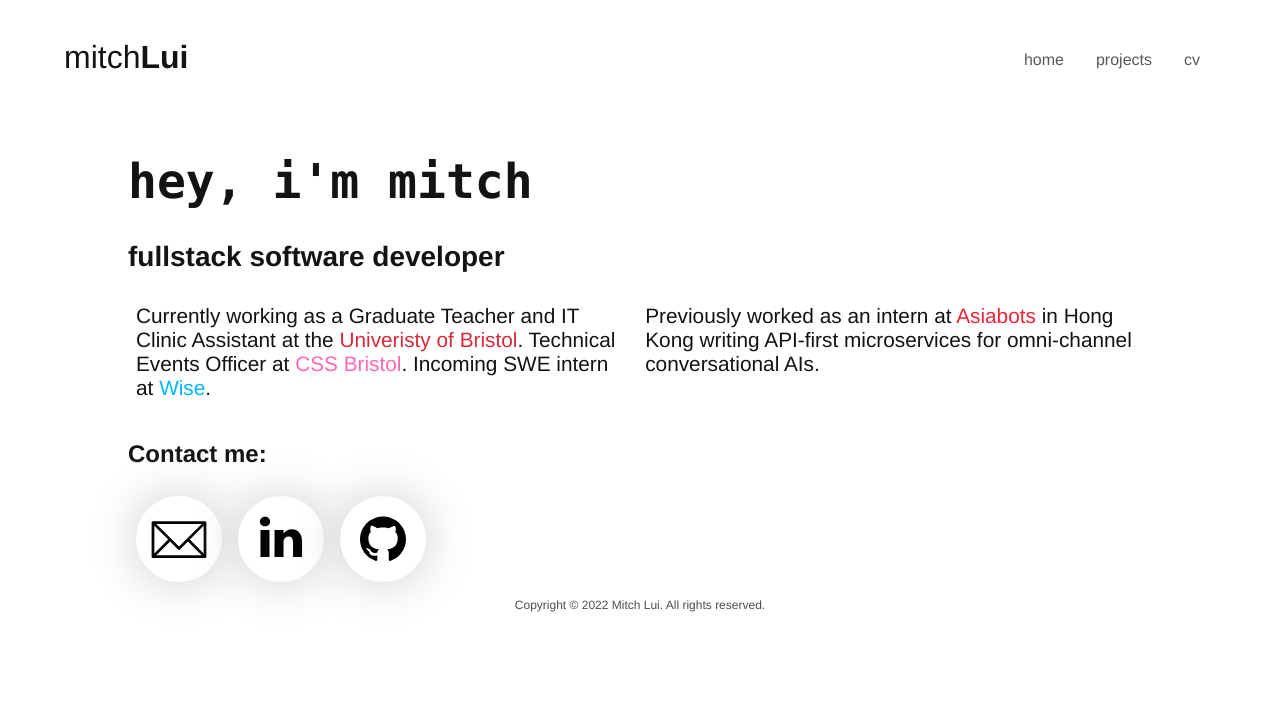
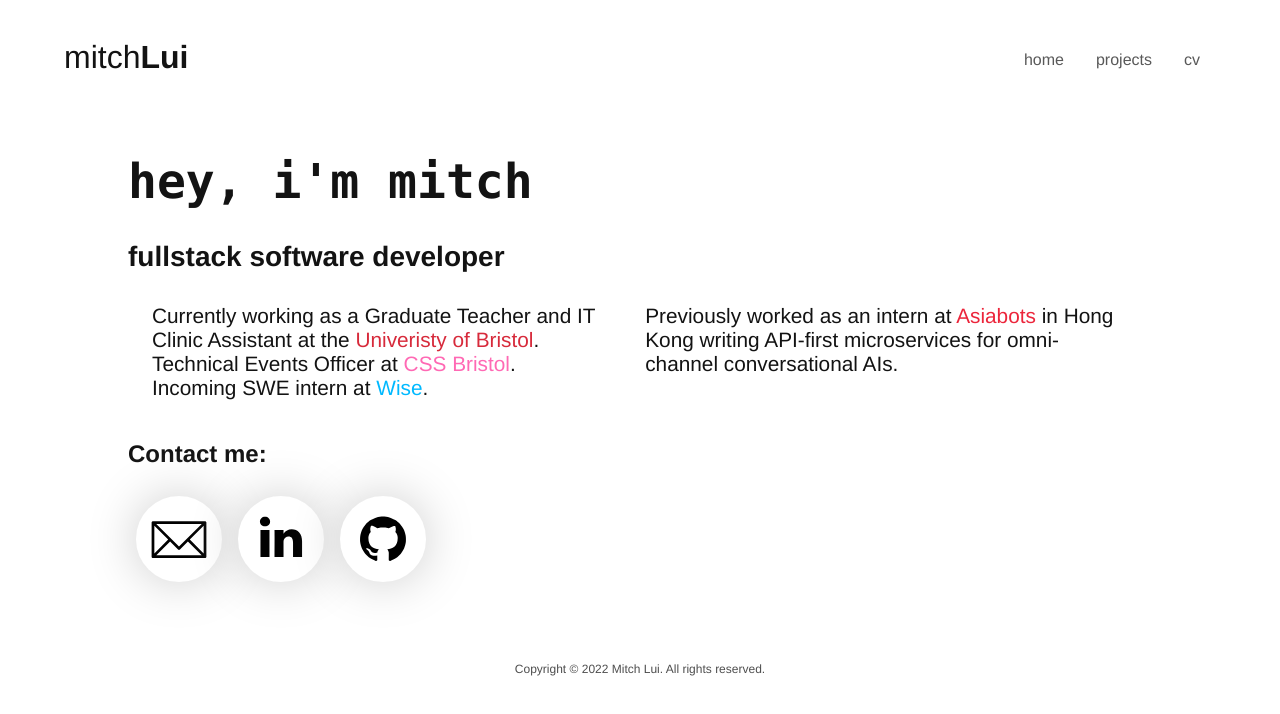
Before and after one commit to mitchLui/website, a React (Create React App) app in the folder client/: page / in a window 1280 px wide. Shown: the top 714 px of the page. Built offline with nearby package versions, Linux system fonts and the light colour scheme.

Commit message:
copyright is now at place right place

```diff
--- a/client/src/App.js
+++ b/client/src/App.js
@@ -8,6 +8,7 @@ import { NavBar } from "./components/NavBar/NavBar";
 import { Intro } from "./components/Intro/Intro";
 import { Projects } from "./components/Projects/Projects";
 import { NotFound } from "./components/NotFound/NotFound";
+import { Copyright } from "./components/Copyright/Copyright";
 
 function App() {
   return (
@@ -20,6 +21,7 @@ function App() {
           <Route path={"*"} element={<NotFound />}/>
         </Routes>
       </Router>
+      <Copyright/>
     </div>
 
   );
--- a/client/src/components/Contact/contact.css
+++ b/client/src/components/Contact/contact.css
@@ -1,5 +1,6 @@
 .contact-container {
     padding-top: 2rem;
+    padding-bottom: 2rem;
 }
 
 .contact-header-text{
--- a/client/src/components/Container/Container.js
+++ b/client/src/components/Container/Container.js
@@ -3,4 +3,4 @@ import { Copyright } from "../Copyright/Copyright";
 import "./container.css";
 
 export const Container = ({ children }) =>
-    <div><div className="container">{children} </div><Copyright/></div>
+    <div><div className="container">{children}</div></div>
--- a/client/src/components/Copyright/copyright.css
+++ b/client/src/components/Copyright/copyright.css
@@ -1,4 +1,5 @@
 .copyright{
+    padding: 2rem 0.5rem;
     position: relative;
     left: 0px;
     right: 0px;
--- a/client/src/components/Intro/intro.css
+++ b/client/src/components/Intro/intro.css
@@ -21,12 +21,12 @@
 
 .left{
   grid-area: item-left;
-  padding: 0.5rem 0.5rem;
+  padding: 0.5rem 1.5rem;
 }
 
 .right{
   grid-area: item-right;
-  padding: 0.5rem 0.5rem;
+  padding: 0.5rem 1.5rem;
 }
 
 .link {
@@ -58,4 +58,13 @@
      'item-right';
     width: 100%;
   }
+
+  .left{
+    padding: 0.5rem;
+  }
+
+  .right{
+    padding: 0.5rem;
+  }
+
 }
```
